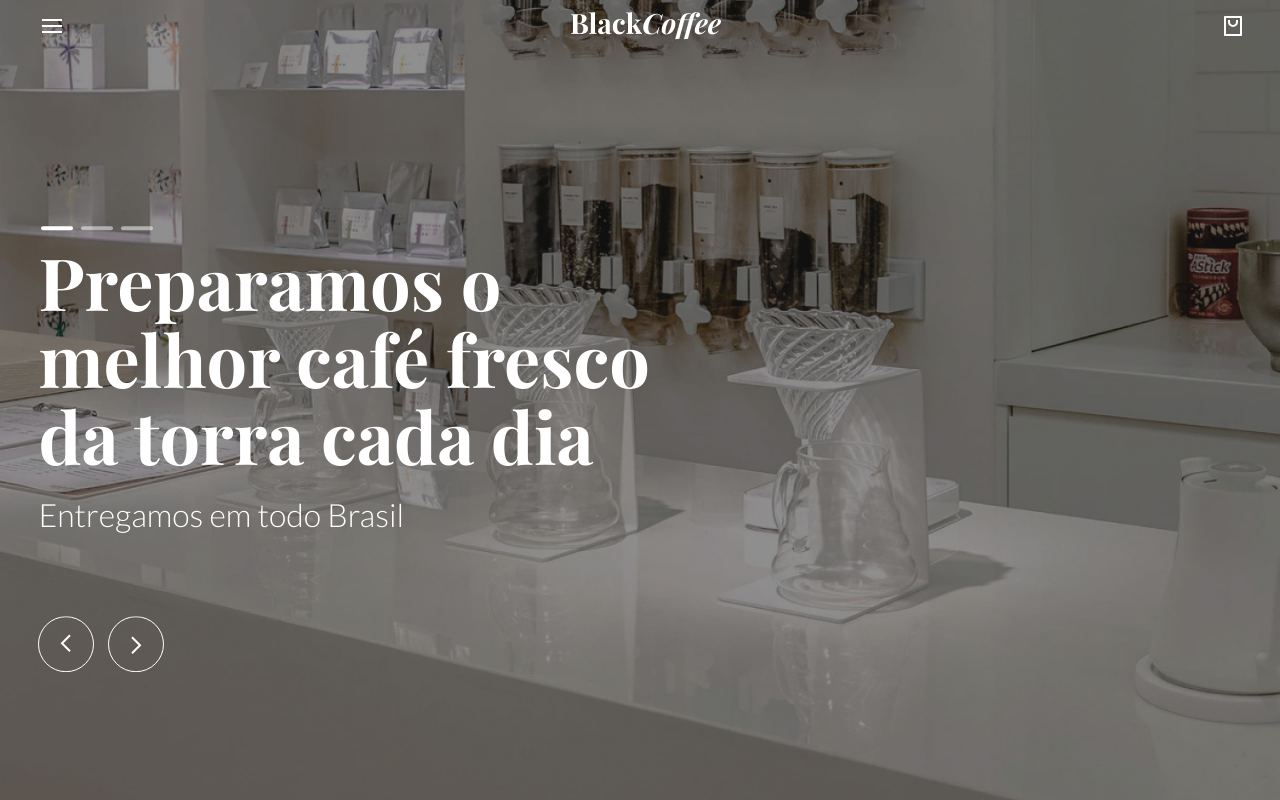
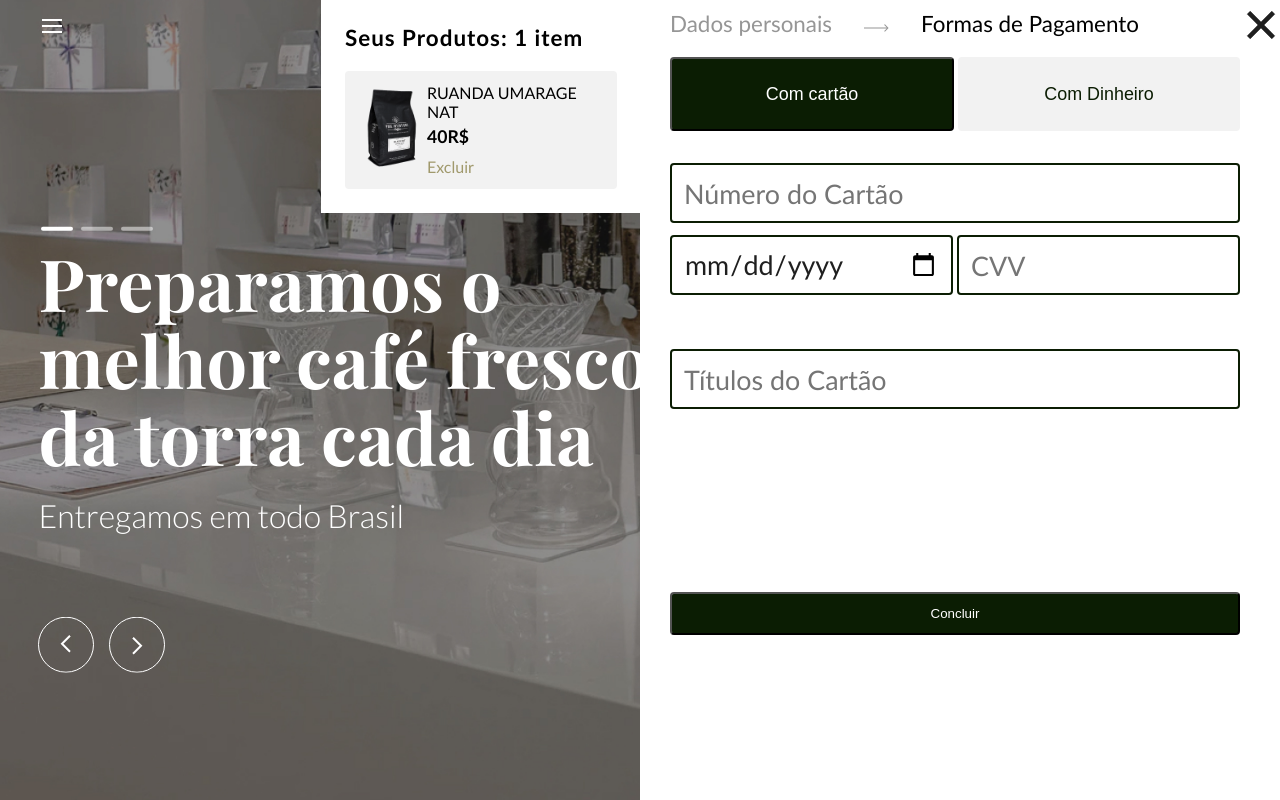
Before and after one commit to vini205/Coffee, a plain HTML site: page index.html in a window 1280 px wide. Shown: the top 800 px of the page. Drawn offline with nearby package versions, Linux system fonts and the light colour scheme.

Commit message:
Mudanças no formulário

```diff
--- /dev/null
+++ b/css/form.css
@@ -0,0 +1,188 @@
+body{
+  font-family: 'Gill Sans', 'Gill Sans MT', Calibri, 'Trebuchet MS', sans-serif;
+}
+article{
+  background-color: white;
+  width: 50%;
+  padding: 10px 40px 0 30px;
+  display: none;
+  height: 100vh;
+  position: absolute;
+  right: 0;
+  top: 0;
+  box-sizing: border-box;
+  font-size: 1.4em;
+}
+.input__form{
+  height: 60px;
+}
+textarea{
+  height: 13em;
+}
+.input__form,textarea{
+  font-family: inherit;
+  resize: none;
+  border: 2px solid #0B1D03;
+  border-radius: 4px;
+  display: block;
+  width: 100%;
+  margin-top: 12px;
+  padding: 12px 12px;
+  font-style: normal;
+  font-weight: 500;
+  font-size: 1.2em;
+  line-height: 140%;
+  color: #1F1F1F;
+  transition: all 0.5s;
+  box-sizing: border-box;
+  outline: none;
+}
+.input__form:hover{
+  border: 2px solid #A0996C;
+  border-radius: 4px;
+}
+.input__form:focus{
+  border: 2px solid #A0996C;
+  border-radius: 4px;
+}
+.input__form:invalid{
+  color: #E30613;
+  border: 2px solid #E30613;
+  border-radius: 4px;
+}
+.button__form{
+  margin-top: 12px;
+  padding: 12px 12px;
+  background: #0B1D03;
+  border-radius: 4px;
+  width: 76px;
+  color: white;
+  width: 100%;
+  box-sizing: border-box;
+  transition: all 0.7s;
+}
+.button__form:hover{
+  background: #FFFCF6;
+  border-radius: 4px;
+  border-color: transparent;
+  color: #0B1D03;
+  transition: all 0s;
+}
+.button__form:disabled{
+  background: #D2D2D2;
+  border-radius: 4px;
+  color: #969696;
+}
+.button__form:invalid{
+  background-image: url('img/Vectoreror.svg');
+  background-repeat: no-repeat;
+  background-position: 95% 50%;
+}
+.input__comentario__form{
+  height: 200px;
+  width: 100%;
+}
+.cadastro--sair{
+  display: block;
+  width: 30px;
+  position: absolute;
+  top: 10px;
+  right: 4px;
+}
+.cadastro__body{
+
+}
+.cadastro__body__titles{
+  display: flex;
+  width: 100%;
+  justify-content: flex-start;
+  flex-wrap:nowrap;
+  overflow-x: hidden;
+}
+.cadastro__body__titles > span{
+  margin-right: 2rem;
+}
+.cadastro__body>h1{
+  color: #0B1D03;
+  font-weight: 300;
+  font-size: 16px;
+}
+.cadastro__body--unused{
+  color: #969696;
+}
+.container--flex{
+  display: flex;
+  height: 114px;
+  width: 100%;
+}
+.flex__separator{
+  margin-left: 4px;
+}
+.button__form--2col{
+  margin: 20px 0px 20px 0px;
+  padding-top: 16px;
+  font-size: 0.8em;
+  padding-bottom: 16px;
+}
+.button__form--2col:nth-child(2){
+  margin: 20px 0px 20px 4px;
+}
+.button__form--unused{
+  background: #F2F2F2;
+  border-radius: 4px;
+  color: #0B1D03;
+  border:none;
+}
+.input__form--fix{
+  margin-bottom: 30%;
+}
+.cadastro__product{
+  position: absolute;
+  top: 0;
+  left: calc(25% + 1px);
+  box-sizing: border-box;
+  width: 25%;
+  background-color: white;
+  padding: 24px;
+}
+aside.cadastro__product>h4{
+  margin-top: 0;
+  margin-bottom: 20px;
+  font-size: 1.4em;
+  letter-spacing:1px;
+}
+.card{
+  background: #F2F2F2;
+  border-radius: 4px;
+  display: grid;
+  grid-template-columns: 1fr 3fr;
+  padding: 12px 12px 13px 12px;
+  align-items: flex-flex-start;
+}
+.card >img{
+  width: 70px;
+}
+.cadastro > .content{
+  font-family: 'Gilroy';
+  font-style: normal;
+  font-weight: 500;
+  text-align: center;
+  letter-spacing: 0.04em;
+  color: #0B1D03;
+}
+.card .content p{
+  margin-top: 0;
+  margin-bottom: 0;
+}
+.content strong{
+  margin-top: 5px;
+  display: block;
+  font-size: 1.1em;
+  margin-bottom: 10px
+}
+.cadastro__product  span{
+  color: #A0996C;
+}
+.pop-out{
+  display:block;
+}
--- a/index.html
+++ b/index.html
@@ -6,6 +6,7 @@
   <meta name="viewport" content="width=device-width, initial-scale=1.0">
   <title>Coffe</title>
   <link rel="stylesheet" href="css/index.css">
+  <link rel="stylesheet" href="css/form.css">
   <link rel="stylesheet" href="https://fonts.googleapis.com/css2?family=Lato:wght@300;400;900&display=swap">
   <link rel="stylesheet" href="https://fonts.googleapis.com/css2?family=Playfair+Display:wght@500;600;700&display=swap">
 </head>
@@ -180,5 +181,66 @@
       <p>DESIGNED BY <strong>mentorama</strong></p>
     </div>
   </footer>
+  <!--
+  Os conceitos ensinados no módulo não foram aplicados em seu formulário.
+-->
+  <aside class="pop-out">
+    <aside class="cadastro__product">
+      <h4>Seus Produtos: 1 item</h4>
+      <div class="card">
+        <img src="img/preoduto.png" alt="Sacola de café">
+        <section class="content">
+          <p>RUANDA UMARAGE NAT</p>
+          <strong>40R$</strong>
+          <span>Excluir</span>
+        </section>
+      </div>
+    </aside>
+  <article class="cadastro" >
+    <div class="cadastro__body">
+      <div class="cadastro__body__titles">
+        <span>Dados personais</span>
+        <span class="cadastro__body--unused"> <img src="img/Arrow 1.svg"></span>
+        <span class="cadastro__body--unused">Formas de Pagamento</span>
+        <span class="cadastro__body--unused"> <img src="img/Arrow 1.svg"></span>
+        <span class="cadastro__body--unused">Concluir</span>
+      </div>
+
+    <form>
+      <input  class="input__form" placeholder="Nome" type="text">
+      <input class="input__form" placeholder="Número de telefone" type="number">
+      <input class="input__form"  placeholder="Email" type="email">
+      <input class="input__form"  placeholder='endereço de Entrega' type="text">
+      <textarea class="input__form__comentario" placeholder="Comentários" cols="30" rows="10"></textarea>
+      <button  class="button__form">Seguinte</button>
+    </form>
+    </div>
+    <img class="cadastro--sair" src="img/Vector.svg" alt="Sair">
+  </article>
+  <article class="cadastro" style="display:block">
+    <div class="cadastro__body">
+      <div class="cadastro__body__titles">
+        <span class="cadastro__body--unused">Dados personais</span>
+        <span> <img src="img/Arrow 1.svg"></span>
+        <span>Formas de Pagamento</span>
+      </div>
+      <img class="cadastro--sair" src="img/Vector.svg" alt="Sair">
+
+      <div class="container--flex">
+        <button class="button__form button__form--2col">Com cartão</button>
+        <button class="button__form button__form--2col button__form--unused">Com Dinheiro</button>
+      </div>
+      <form>
+        <input type="number" class="input__form" placeholder="Número do Cartão">
+        <div class="container--flex">
+          <input type="date" class="input__form" placeholder="MM/AA">
+          <input type="text" class="flex__separator input__form" placeholder="CVV">
+        </div>
+        <input type="text" class="input__form input__form--fix" placeholder="Títulos do Cartão">
+        <button class="button__form">Concluir</button>
+      </form>
+    </div>
+  </article>
+</aside>
 </body>
 </html>
```
